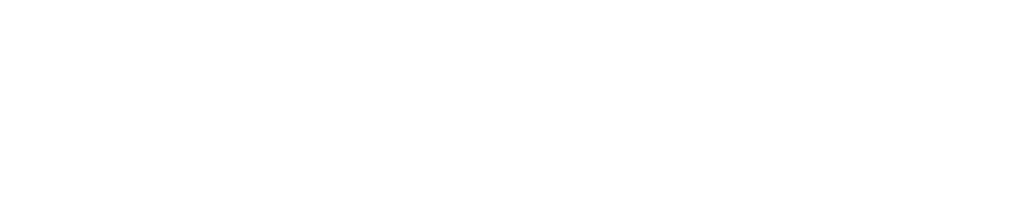
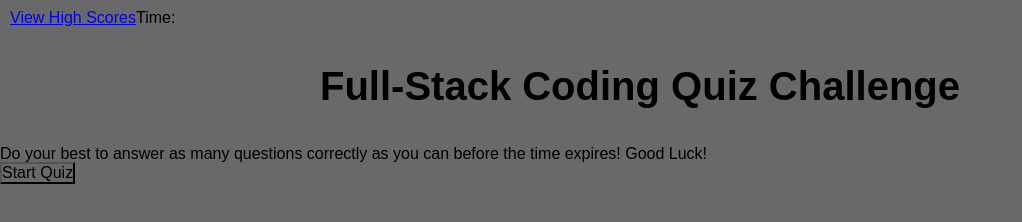
Before and after one commit to coltondane/full-stack-quiz, a plain HTML site: page Main/index.html in a window 1280 px wide. Shown: the whole page, without its empty margins (0-1022 px from the left). Drawn offline with Linux system fonts and the light colour scheme.

Commit message:
started logic in HTML file adding header and other start screen content

```diff
--- a/Main/assets/css/style.css
+++ b/Main/assets/css/style.css
@@ -0,0 +1,20 @@
+*{
+    background-color: dimgrey;
+}
+
+nav{
+    margin: 10px;
+    display: flex;
+    display: row;
+}
+
+#timer{
+    display: flex;
+    text-align: right;
+}
+
+h1{
+    text-align: center;
+    font-size: 40px;
+    margin: 40px;
+}
--- a/Main/index.html
+++ b/Main/index.html
@@ -9,6 +9,21 @@
     <link rel="stylesheet" href="./assets/css/style.css">
 </head>
 <body>
+    <header>
+        <nav>
+            <a href="/high-scores.html">View High Scores</a>
+            <p id="timer">Time: </p>
+        </nav>
+    </header>
+
+    <main class="content">
+        <section id="start-screen" class="flex-column flex-center">
+            <h1>Full-Stack Coding Quiz Challenge</h1>
+            <p>Do your best to answer as many questions correctly as you can before the time expires! Good Luck!</p>
+            <button id="start">Start Quiz</button>
+        </section>
+
+    </main>
 
 </body>
 </html>
```
